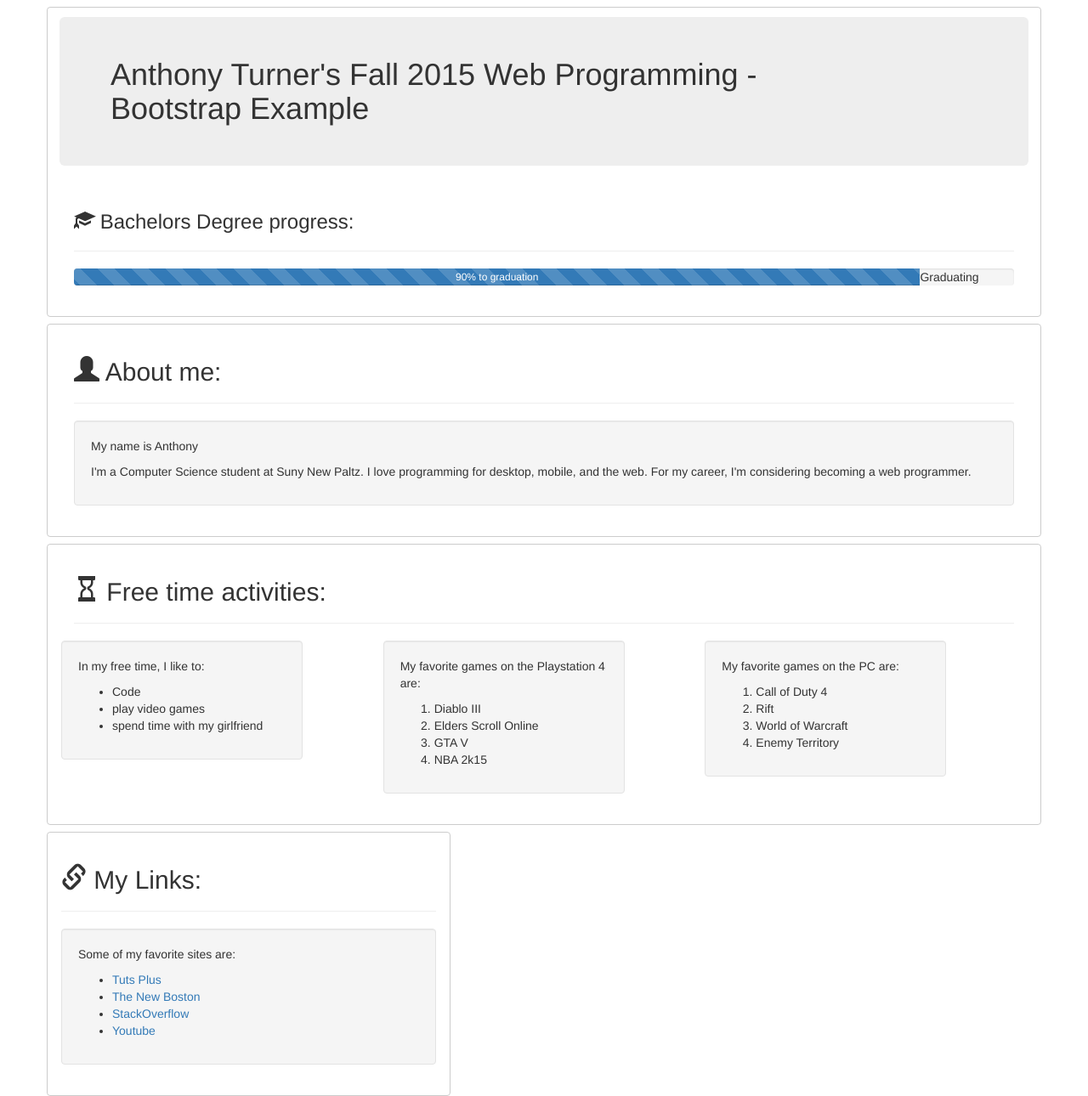
After one commit to anthonybturner/2015FallWeb, a PHP site: page /bootstrap.html in a window 1280 px wide. The commit adds this page. Shown: the whole page at 85% size. Run offline with PHP 8.4, Linux system fonts and the light colour scheme; some libraries are stand-ins or nearby versions.

Commit message:
Bootstrap example with different components

```diff
--- /dev/null
+++ b/bootstrap.html
@@ -0,0 +1,189 @@
+<!DOCTYPE html>
+<html>
+	<head>
+
+		<!-- Always force latest IE rendering engine (even in intranet) & Chrome Frame
+		Remove this if you use the .htaccess -->
+		<meta http-equiv="X-UA-Compatible" content="IE=edge,chrome=1">
+
+		<title>Anthony Turner's Fall 2015 Web Programming - Bootstrap example</title>
+		<meta name="description" content="Bootstrap example">
+		<meta name="author" content="turnera1">
+
+		<meta name="viewport" content="width=device-width; initial-scale=1.0">
+		<!-- Latest compiled and minified CSS -->
+       <link rel="stylesheet" href="https://maxcdn.bootstrapcdn.com/bootstrap/3.3.5/css/bootstrap.min.css">
+       <link rel="stylesheet" href="css/bootstrap-example.css">
+        <title>Bootstrap example</title>
+
+
+	</head>
+	<body>
+
+	    <div class="container">
+
+    			<h1 class="col-xs-12 jumbotron">Anthony Turner's Fall 2015 Web Programming - <br> Bootstrap Example</h1>
+
+
+        	<div class="row">
+
+        	    	<div class="col-xs-12">
+            		 <h3><i class="glyphicon glyphicon-education"></i> Bachelors Degree progress:</h3>
+					<hr>
+            			<div class="progress ">
+	            			  <div class="progress-bar progress-bar-striped active" role="progressbar" aria-valuenow="0" aria-valuemin="0" aria-valuemax="100" style="width: 0%">
+	               			 	 <span class="progress-bar-text">0% to graduation</span>
+	             			 </div>
+	             			 <span>Graduating</span>
+
+            			</div>
+
+            	</div>
+
+           </div>
+
+           <div class="row">
+
+
+        	    <div class="col-xs-12">
+            	   <h2> <i class="glyphicon glyphicon-user"></i> About me:</h2>
+                    <hr>
+                    <div class="well">
+                		<p>My name is Anthony</p>
+
+                		<p>
+
+                			I'm a Computer Science student at Suny New Paltz.
+                			I love programming for desktop, mobile, and the web.
+                			For my career, I'm considering becoming a web programmer.
+                		</p>
+
+            		</div>
+        		</div>
+
+
+
+        	</div>
+
+
+            <div class="row">
+
+        	    <div class="col-md-12 col-xs-12">
+
+        	    	<h2><i class="glyphicon glyphicon-hourglass"></i> Free time activities:</h2>
+        	    	<hr>
+        		</div>
+
+        		<div class="well col-xs-5 col-md-3">
+
+            		<p>
+            		In my free time, I like to:
+            			<ul>
+            				<li>Code</li>
+            				<li>play video games</li>
+            				<li>spend time with my girlfriend</li>
+
+            			</ul>
+            		</p>
+
+            		</div>
+
+
+            		<div  class="well col-xs-5 col-xs-offset-1 col-md-3 col-md-offset-1">
+
+                		<p>
+                			My favorite games on the Playstation 4 are:
+                			<ol>
+                				<li> Diablo III </li>
+                				<li> Elders Scroll Online </li>
+                				<li> GTA V</li>
+                				<li> NBA 2k15</li>
+
+                			</ol>
+
+                		</p>
+
+            		</div>
+
+            		<div  class="well col-xs-12 col-md-3 col-md-offset-1">
+
+                		<p>
+                			My favorite games on the PC are:
+                			<ol>
+                				<li> Call of Duty 4 </li>
+                				<li> Rift </li>
+                				<li> World of Warcraft</li>
+                				<li> Enemy Territory</li>
+
+                			</ol>
+
+                		</p>
+
+            		</div>
+            </div>
+
+            <div class="row col-xs-5">
+
+        	    <div>
+
+        	    	<h2><i class="glyphicon glyphicon-link"></i> My Links:</h2>
+        	    	<hr>
+        		</div>
+
+        		<div class="well">
+
+            		<p>
+            			Some of my favorite sites are:
+            			<ul>
+            				<li><a href="http://code.tutsplus.com">Tuts Plus</a></li>
+            				<li><a href="https://www.thenewboston.com">The New Boston</a></li>
+            				<li><a href="http://stackoverflow.com/">StackOverflow</a></li>
+            				<li><a href="http://youtube.com/">Youtube</a></li>
+            			</ul>
+            		</p>
+
+
+        		</div>
+
+        	</div>
+
+        </div>
+
+
+		 <script src="https://ajax.googleapis.com/ajax/libs/jquery/1.11.3/jquery.min.js"></script>
+         <script src="https://maxcdn.bootstrapcdn.com/bootstrap/3.3.5/js/bootstrap.min.js"></script>
+          <script type="text/javascript">
+
+    (function(){
+
+
+
+
+       var MyObject = {
+
+            IntendedWidth:   $(".progress").width() * .90,
+           	progressWidth: ($(".progress").width() * .90) / $(".progress").width() * 100
+
+
+
+        };
+
+
+
+
+        $(".progress-bar").animate({width: MyObject.IntendedWidth}, 2000, function(){
+          $(".progress-bar-text").text( MyObject.progressWidth+ "% to graduation")
+
+                 });
+
+
+
+    })();
+
+
+
+
+    </script>
+
+	</body>
+</html>
--- /dev/null
+++ b/css/bootstrap-example.css
@@ -0,0 +1,7 @@
+.row{
+
+    border: solid 1px #CCC;
+    padding: 16px;
+    border-radius: 4px;
+    margin-top: 8px;
+}
```
Also changed, not shown: index.php (+5 -3 lines).
